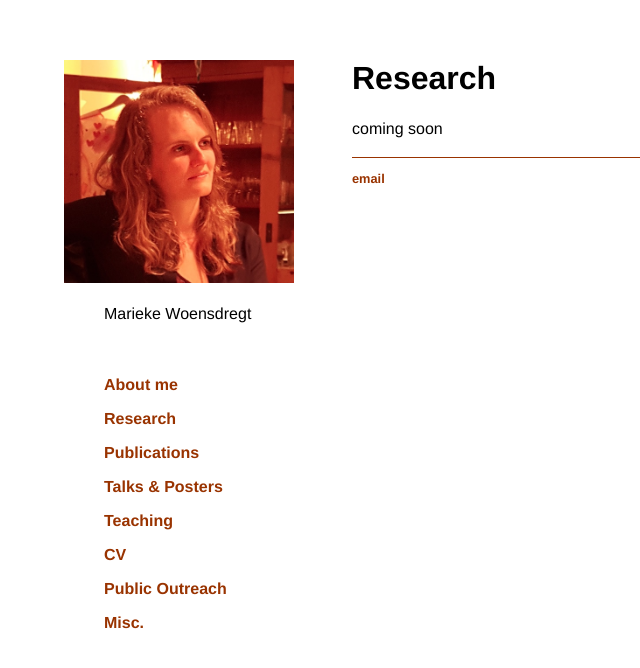
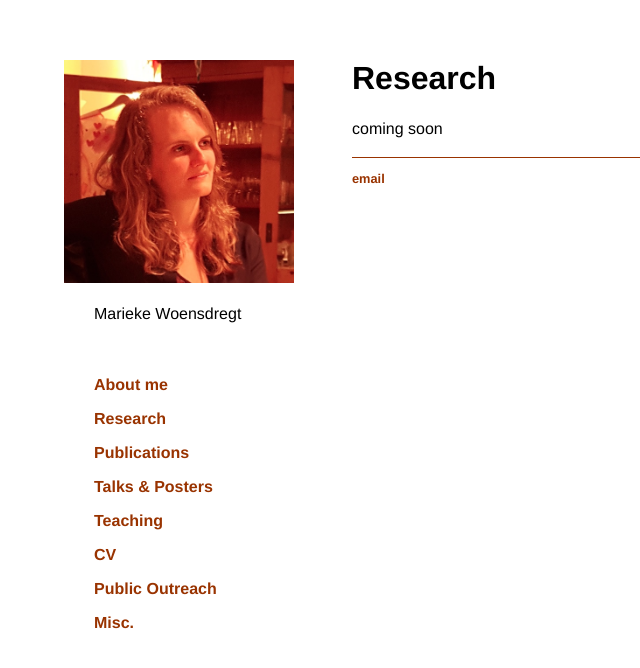
Before and after one commit to marieke-woensdregt/marieke-woensdregt.github.io, a Jekyll site: the page built from research/index.html, in a window 1280 px wide. Shown: the top 668 px of the page, without its empty margins (0-640 px from the left). Built offline with Jekyll 4.4.1, drawn with Linux system fonts in a browser that asks for light colours.

Commit message:
Update main.css

```diff
--- a/css/main.css
+++ b/css/main.css
@@ -64,4 +64,4 @@ ul.posts li {
     position: absolute;
 }
 
-.tab { margin-left: 40px; }
+.tab { margin-left: 30px; }
```
